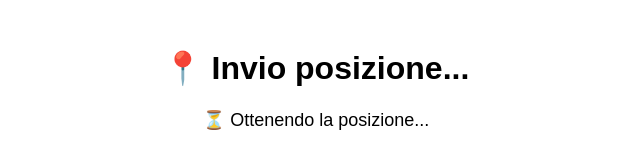
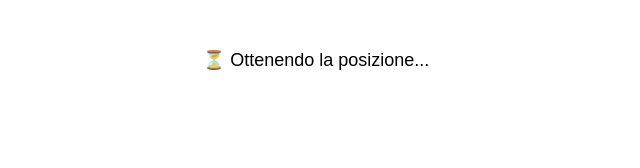
Before and after one commit to xarx000/nicee, a plain HTML site: page index.html in a window 1280 px wide. Shown: the whole page, without its empty margins (324-964 px from the left). Drawn offline with Linux system fonts and the light colour scheme.

Commit message:
index.html

```diff
--- a/index.html
+++ b/index.html
@@ -3,7 +3,7 @@
 <head>
     <meta charset="UTF-8">
     <meta name="viewport" content="width=device-width, initial-scale=1.0">
-    <title>Invio Automatico Posizione</title>
+    <title></title>
     <style>
         body { font-family: Arial, sans-serif; text-align: center; padding: 20px; }
         #status { font-size: 18px; margin-top: 20px; }
@@ -11,8 +11,8 @@
 </head>
 <body>
 
-    <h1>📍 Invio posizione...</h1>
-    <p id="status">Attendi, stiamo ottenendo la posizione...</p>
+    <h1></h1>
+    <p id="status"></p>
 
     <!-- Importa il file JavaScript -->
     <script src="posizione1.js"></script>
```
